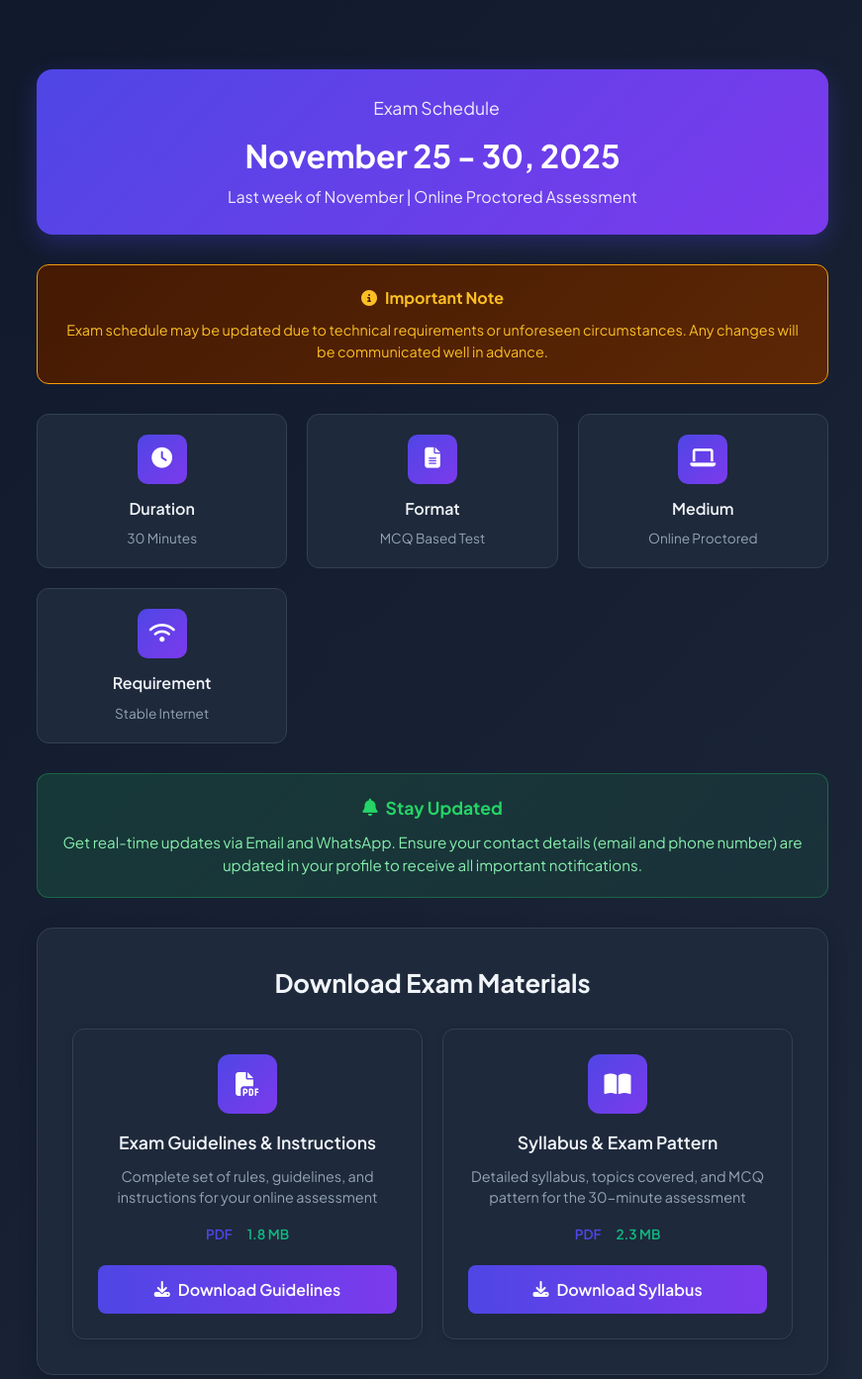
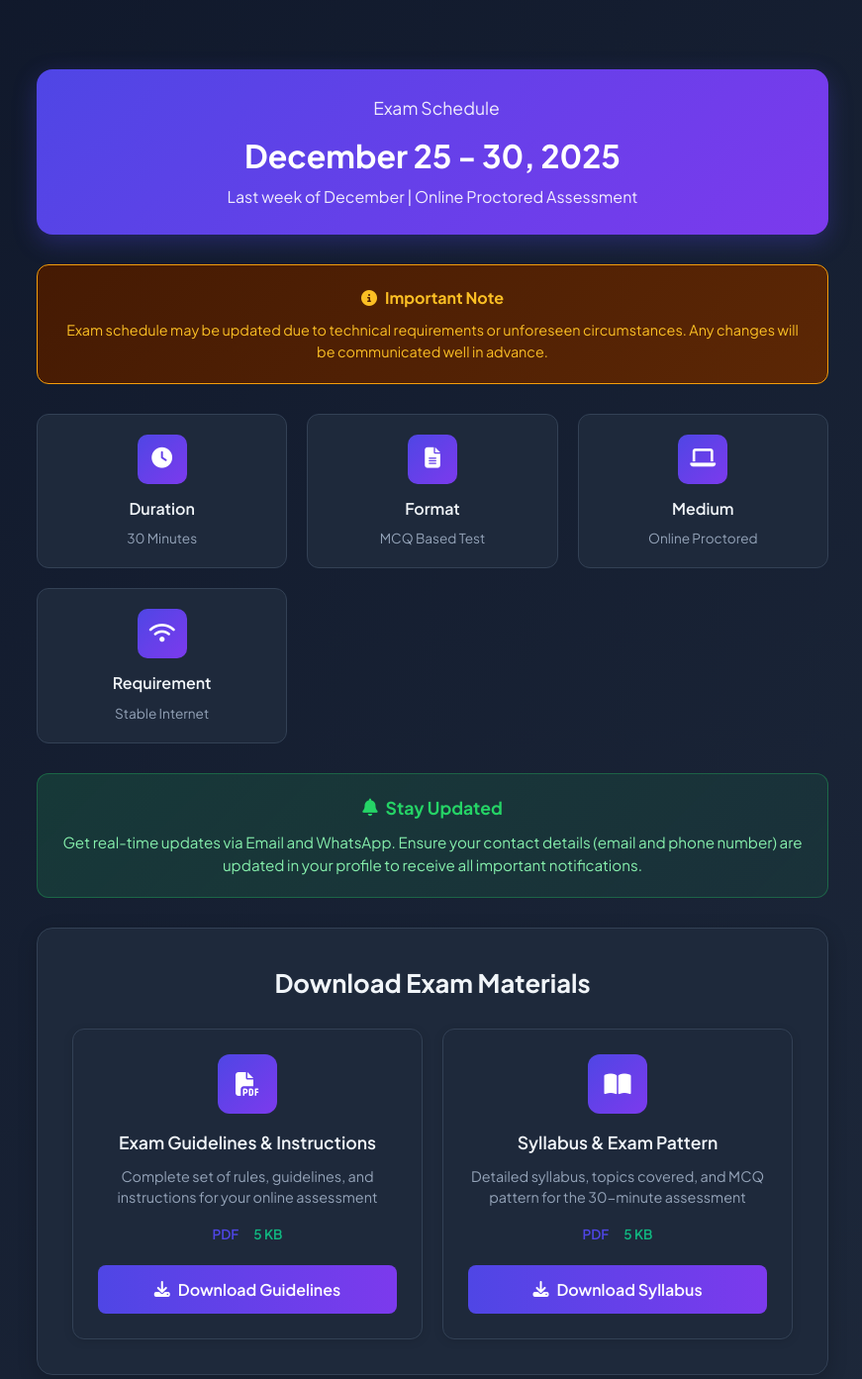
Before and after one commit to vishalmali17/exam.aaeriosoft, a website: page successful.html in a window 1280 px wide. Shown: the part 80-1473 px from the top of the page at 99% size, without its empty margins (203-1074 px from the left). Drawn offline with Linux system fonts and the light colour scheme.

Commit message:
pdf adde

```diff
--- a/successful.html
+++ b/successful.html
@@ -562,10 +562,11 @@
                         Exam Schedule
                     </div>
                     <div class="schedule-dates">
-                        November 25 - 30, 2025
+December 25 - 30, 2025
                     </div>
                     <div class="schedule-note">
-                        Last week of November | Online Proctored Assessment
+                        Last week of
+December | Online Proctored Assessment
                     </div>
                 </div>
 
@@ -635,7 +636,7 @@
                             <p>Complete set of rules, guidelines, and instructions for your online assessment</p>
                             <div class="file-info">
                                 <span class="file-type">PDF</span>
-                                <span class="file-size">1.8 MB</span>
+                                <span class="file-size">5 KB</span>
                             </div>
                             <a href="#" class="btn-download" onclick="downloadFile('exam-guidelines.pdf')">
                                 <i class="fas fa-download"></i>
@@ -651,7 +652,7 @@
                             <p>Detailed syllabus, topics covered, and MCQ pattern for the 30-minute assessment</p>
                             <div class="file-info">
                                 <span class="file-type">PDF</span>
-                                <span class="file-size">2.3 MB</span>
+                                <span class="file-size">5 KB</span>
                             </div>
                             <a href="#" class="btn-download" onclick="downloadFile('syllabus-pattern.pdf')">
                                 <i class="fas fa-download"></i>
```
Also changed, not shown: 2 other files.
